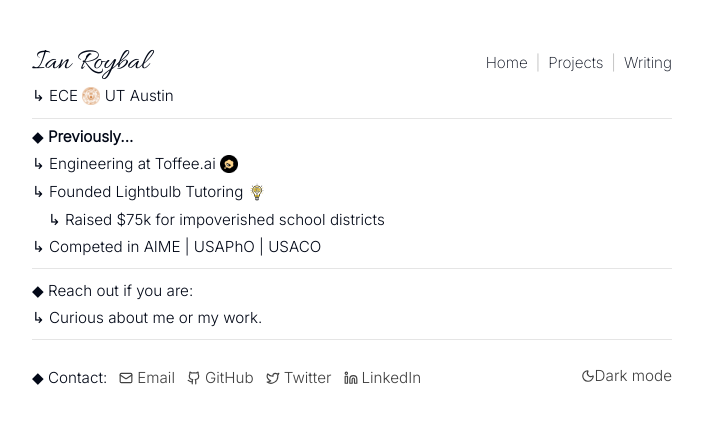
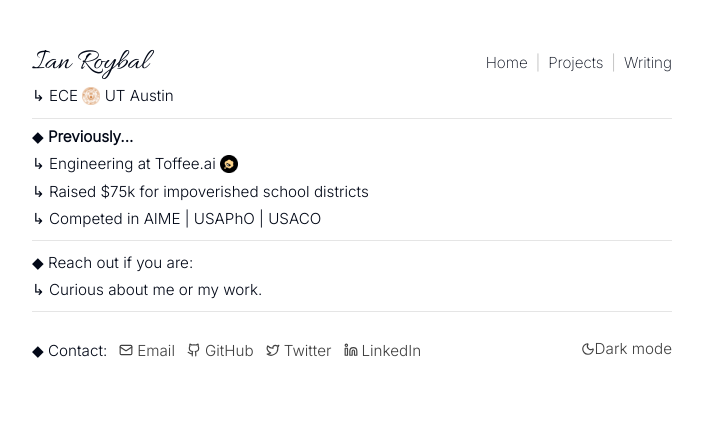
Before and after one commit to ir272/ianroybal-portfolio, a Next.js app: page / in a window 1280 px wide. Shown: the top 424 px of the page, without its empty margins (288-991 px from the left). Built offline with nearby package versions, Linux system fonts and the light colour scheme.

Commit message:
content: reorganize

```diff
--- a/app/page.tsx
+++ b/app/page.tsx
@@ -50,8 +50,7 @@
         <div className="text-sm sm:text-[0.95rem] leading-tight space-y-2">
           <div>◆ <span className="font-bold">Previously...</span></div>
           <div>↳ Engineering at <a href="https://toffee.ai/" target="_blank" rel="noreferrer" className="hover-underline-nudge">Toffee.ai</a> <Logo src="/toffee.png" alt="Toffee.ai" /></div>
-          <div>↳ Founded <a href="https://www.instagram.com/lightbulb_tut/" target="_blank" rel="noreferrer" className="hover-underline-nudge">Lightbulb Tutoring</a> <Logo src="/lbt.png" alt="Lightbulb Tutoring" /></div>
-          <div className="ml-4">↳ Raised $75k for <a href="https://www.youtube.com/watch?v=R3s4H16X9VA" target="_blank" rel="noreferrer" className="hover-underline-nudge">impoverished school districts</a></div>
+          <div>↳ Raised <a href="https://www.instagram.com/lightbulb_tut/" target="_blank" rel="noreferrer" className="hover-underline-nudge">$75k</a> for <a href="https://www.youtube.com/watch?v=R3s4H16X9VA" target="_blank" rel="noreferrer" className="hover-underline-nudge">impoverished school districts</a></div>
           <div>↳ Competed in AIME | USAPhO | USACO</div>
         </div>
 
```
